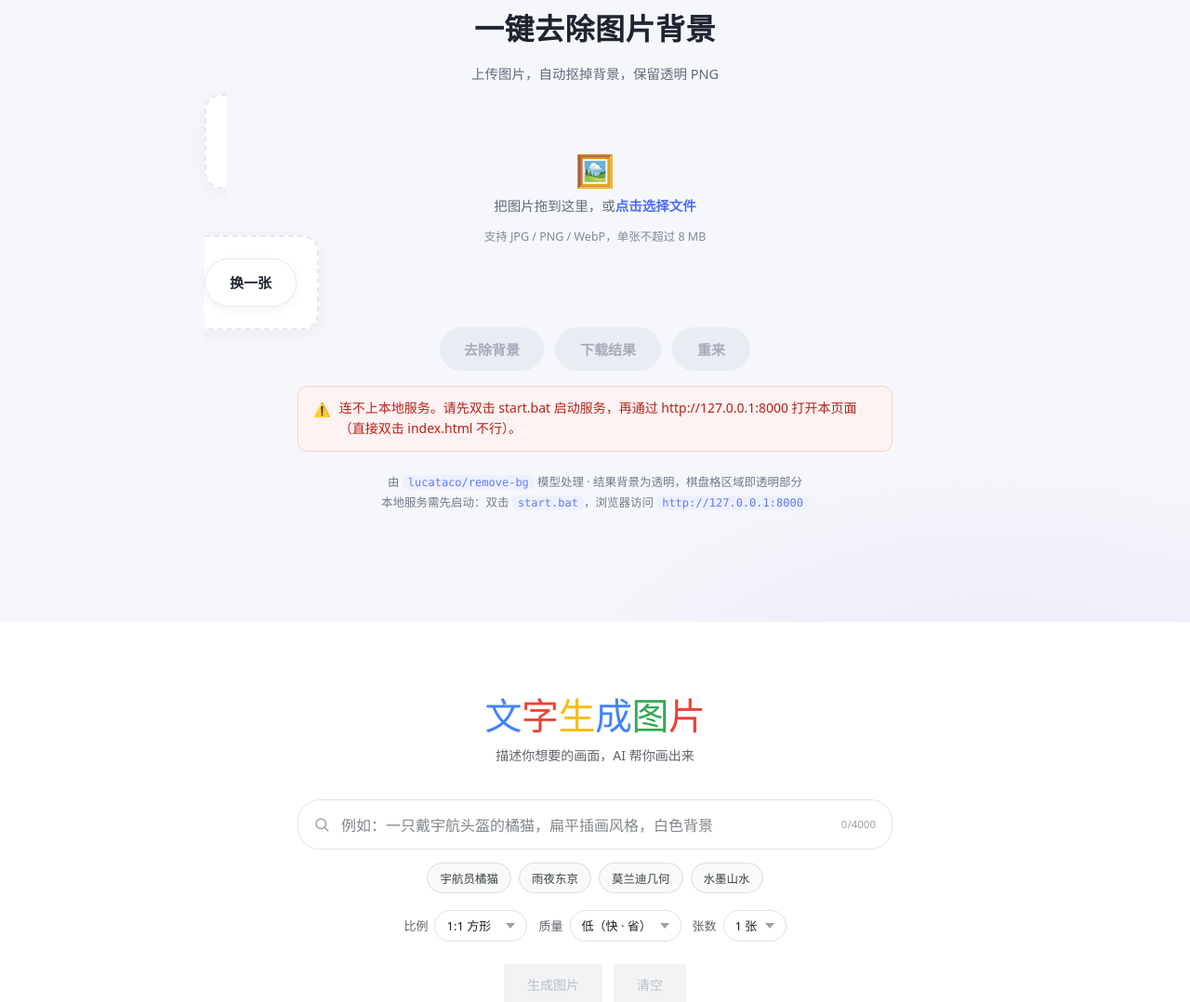
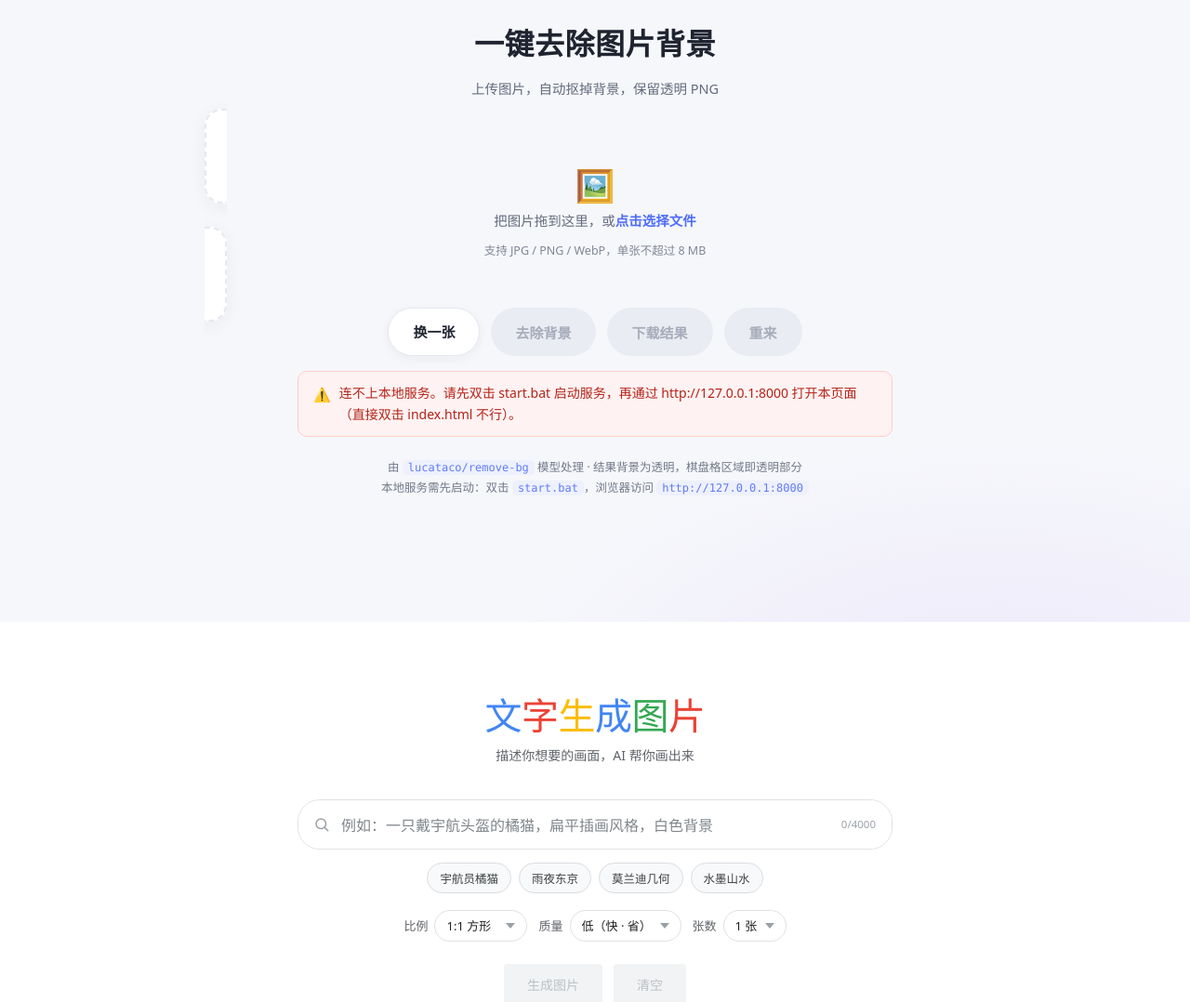
Before and after one commit to holocolo/firstwebsite, a plain HTML site: page index.html in a window 1280 px wide. Shown: the part 2274-3352 px from the top of the page at 93% size. Drawn offline with Linux system fonts and the light colour scheme; no server answers.

Commit message:
style: 「换一张」按钮移到上传框下方按钮行

```diff
--- a/index.html
+++ b/index.html
@@ -555,13 +555,10 @@
 .dropzone.has-image .dropzone__hint{ display:none; }
 .dropzone.has-image .dropzone__preview{ display:block; }
 
-/* 换图小按钮 */
-.dropzone__change{
-  display:none;
-  margin-top:12px;
-}
-
-.dropzone.has-image .dropzone__change{ display:inline-block; }
+/* 换图小按钮（放在上传框下方的按钮行里，仅在有图时显示） */
+.tool-actions__change{ display:none; }
+
+.tool-actions.has-image .tool-actions__change{ display:inline-flex; }
 
 /* ---- 操作按钮行 ---- */
 .tool-actions{
@@ -1532,11 +1529,11 @@
         <small>支持 JPG / PNG / WebP，单张不超过 8 MB</small>
       </div>
       <img class="dropzone__preview" id="preview" alt="待处理的图片预览">
-      <span class="btn btn--ghost dropzone__change" id="change-btn">换一张</span>
     </label>
 
     <!-- ---------- 操作按钮 ---------- -->
     <div class="tool-actions">
+      <span class="btn btn--ghost tool-actions__change" id="change-btn">换一张</span>
       <button class="btn btn--primary" id="run-btn" type="button" disabled>
         <span class="btn__spinner"></span>
         <span id="run-btn-text">去除背景</span>
@@ -1851,6 +1848,7 @@
   const fileInput  = document.getElementById("file-input");
   const preview    = document.getElementById("preview");
   const changeBtn  = document.getElementById("change-btn");
+  const toolActions = document.querySelector(".tool-actions");
   const runBtn     = document.getElementById("run-btn");
   const runBtnText = document.getElementById("run-btn-text");
   const dlBtn      = document.getElementById("download-btn");
@@ -1919,6 +1917,7 @@
     fileInput.value = "";
     preview.removeAttribute("src");
     dropzone.classList.remove("has-image");
+    if (toolActions) toolActions.classList.remove("has-image");
     beforeImg.removeAttribute("src");
     beforeSize.textContent = "—";
     hideStatus();
@@ -1947,6 +1946,7 @@
     beforeImg.src = originalUrl;
     beforeSize.textContent = fmtSize(file.size);
     dropzone.classList.add("has-image");
+    if (toolActions) toolActions.classList.add("has-image");
 
     hideStatus();
     setBusy(false);
```
Also changed, not shown: 1 other file.
